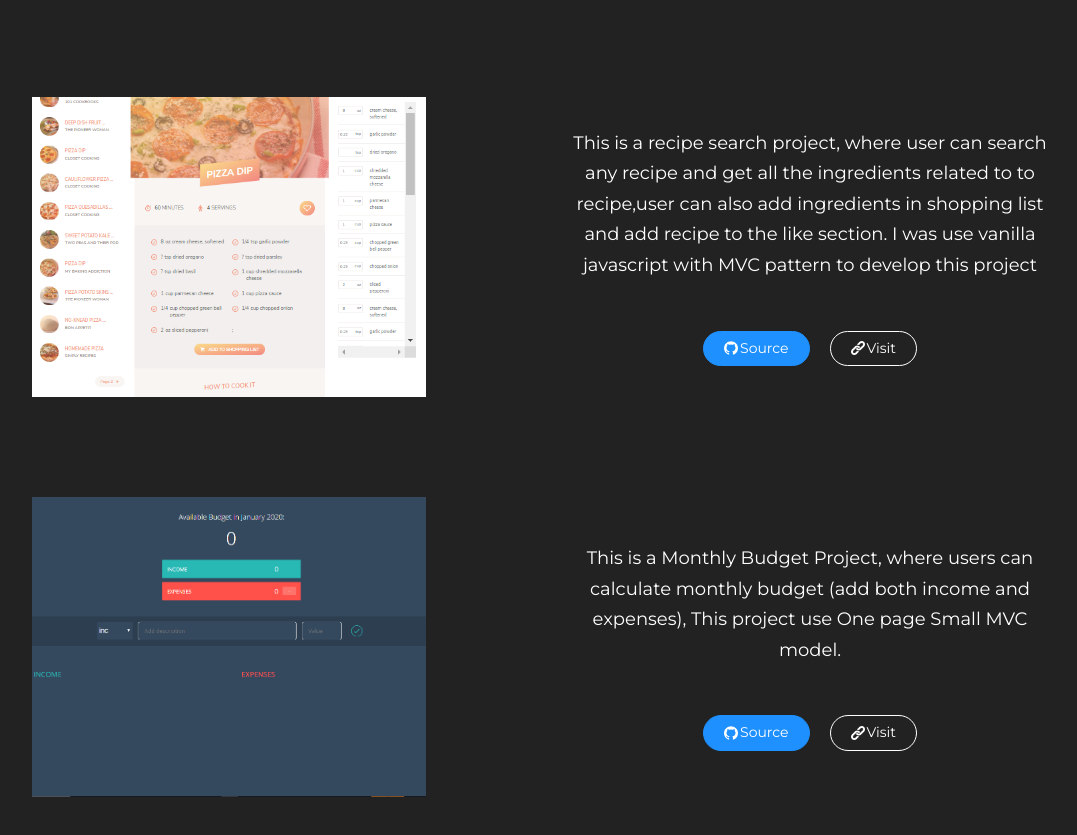
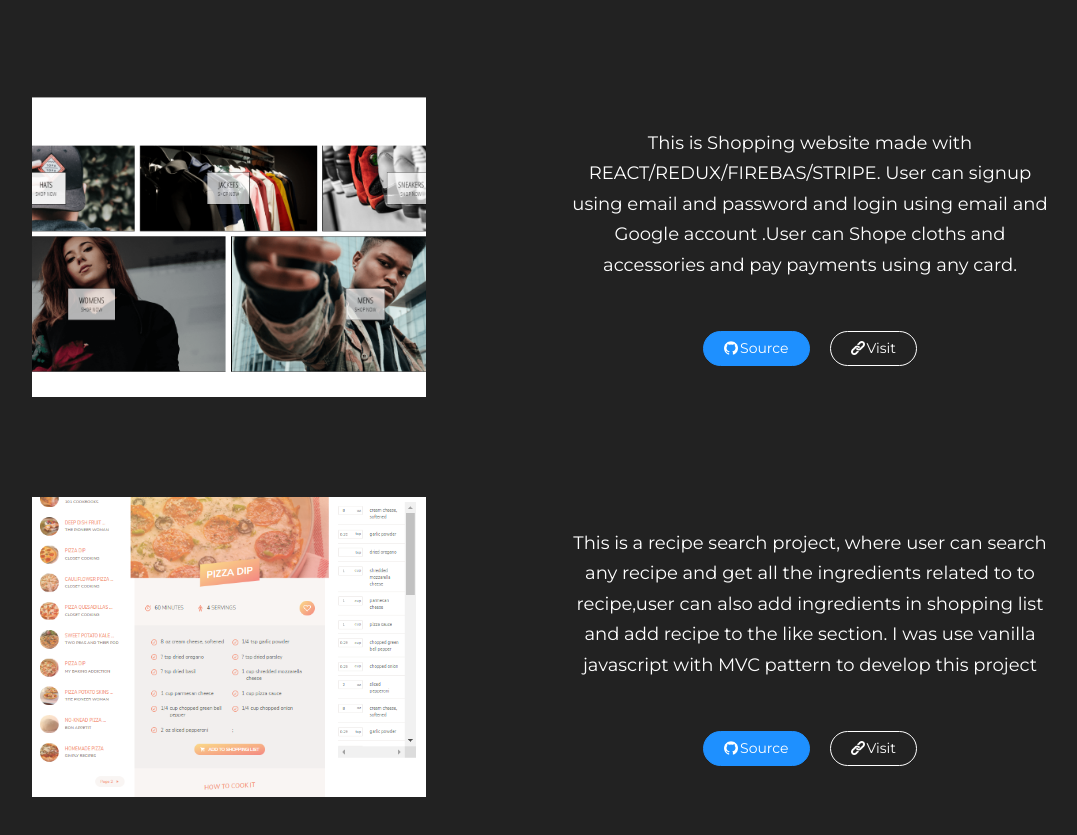
Before and after one commit to hyderly/hyderly.github.io, a website: page index.html in a window 1280 px wide. Shown: the part 1824-2659 px from the top of the page, without its empty margins (96-1173 px from the left). Drawn offline with Linux system fonts and the light colour scheme.

Commit message:
add new React project

```diff
--- a/index.html
+++ b/index.html
@@ -93,6 +93,27 @@
     <!-- Projects section start -->
     <div class="project  .mt-10" id="projects">
         <p class="project__title title">Projects</p>
+
+        <div class="project__box">
+            <img src="images/crwn.PNG" alt="crwn project pic" class="project__img" >
+            <div class="project__content" >
+                <p class="project__content-text">
+                    This is Shopping website made with REACT/REDUX/FIREBAS/STRIPE. User can signup using email and password and login using email and Google account
+                    .User can Shope cloths and accessories and pay payments using any card.
+                </p>
+                <!-- <p><span class="project__content-tech">Vanilla javaScript</span><span class="project__content-tech">MVC-pattern</span><span class="project__content-tech">Webpack</span><span class="project__content-tech">Babel</span></p> -->
+                <div class="project__content-btns">
+                    <a href="https://github.com/hyderumer/crwn-clothing" target="_blank" class="project__content-btn project__content-btn--source">
+                        <img src="images/github.png" class="project__content-btn__logo" alt="github image">
+                        Source
+                    </a>
+                    <a href="https://crwn-clothing-accessories-live.herokuapp.com/" target="_blank" class="project__content-btn project__content-btn--website">
+                        <img src="images/link.png" class="project__content-btn__logo" alt="web image">
+                        Visit
+                    </a>
+                </div>
+            </div>
+        </div>
 
 
 
```
Also changed, not shown: images/crwn.PNG (added).
